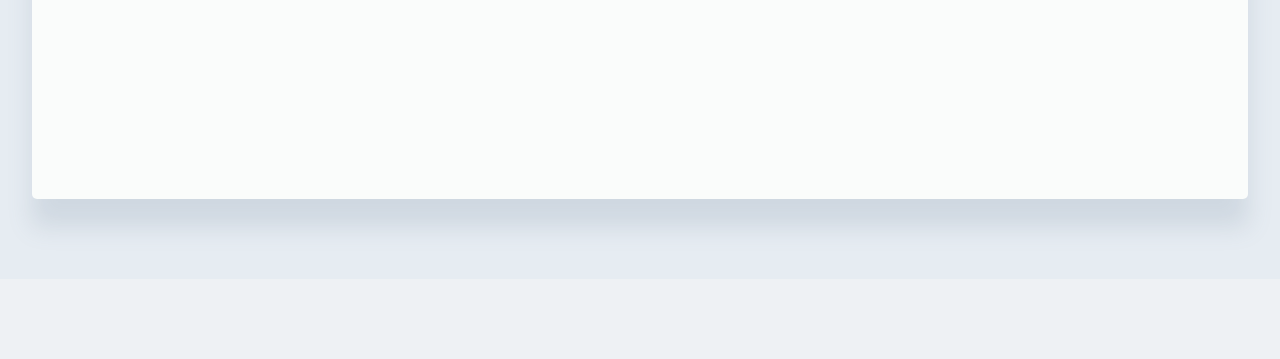
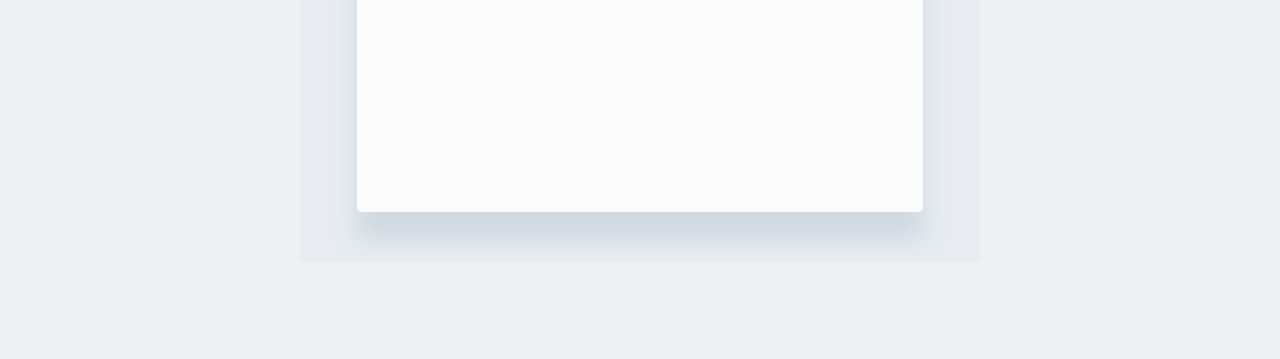
Before and after one commit to vimalkmr816/js-projects-intermediate, a plain HTML site: page 1.countdown timer/index.html in a window 1280 px wide. Shown: the part 441-800 px from the top of the page. Drawn offline with Linux system fonts and the light colour scheme.

Commit message:
removed unnecessory comments

```diff
--- a/1.countdown timer/script.js
+++ b/1.countdown timer/script.js
@@ -1,29 +1,26 @@
 function countdown() {
-    const target = new Date("1 Jan 2023 00:00:00").getTime();
-    // console.log(target);
+    const target = new Date("1 Jan 2023 00:00:00").getTime(); //set the target date
     const now = new Date().getTime();
     const gap = target - now;
-    // console.log(gap);
 
+    //units for conversion of ms to different bases
     const seconds = 1000;
     const minutes = seconds * 60;
     const hours = minutes * 60;
     const days = hours * 24;
-    // const months= days*
 
+    //convert to days, hours, mintues and seconds
     const textDays = Math.floor(gap / days);
     const textHours = Math.floor((gap % days) / hours);
     const textMinutes = Math.floor((gap % hours) / minutes);
     const textSeconds = Math.floor((gap % minutes) / seconds);
-    // const textSeconds = Math.floor((gap % minutes) / seconds);
-    // console.log(textDays);
-    // console.log(textHours);
-    // console.log(textMinutes);
-    // console.log(textSeconds);
+
+    //update html elements
     document.getElementById('seconds').innerHTML = textSeconds;
     document.getElementById('minutes').innerHTML = textMinutes;
     document.getElementById('hours').innerHTML = textHours;
     document.getElementById('days').innerHTML = textDays;
-    // document.getElementById('months').innerHTML = textSeconds;
 }
+
+//update the elements every 1000ms(1s)
 setInterval(countdown, 1000);
--- a/1.countdown timer/style.css
+++ b/1.countdown timer/style.css
@@ -19,18 +19,14 @@ body {
     align-items: center;
     justify-content: center;
     background:#E6ECF2;
-    /* width: 53.05vw; */
-    /* height: 75.75vh; */
-    height: 80vh;
-    width: 100vw;
+    width: 53.05vw;
+    height: 75.75vh;
 
 }
 .timer_body{
     background-color: #FAFCFB;
-    /* height: 63.13vh; */
-    /* width: 44.27vw; */
-    height: 60vh;
-    width: 100vw;
+    height: 63.13vh;
+    width: 44.27vw;
     border-radius: 5px;
     border:#979797;
     padding: 2rem;
```
Also changed, not shown: 1.countdown timer/index.html (+0 -4 lines).
